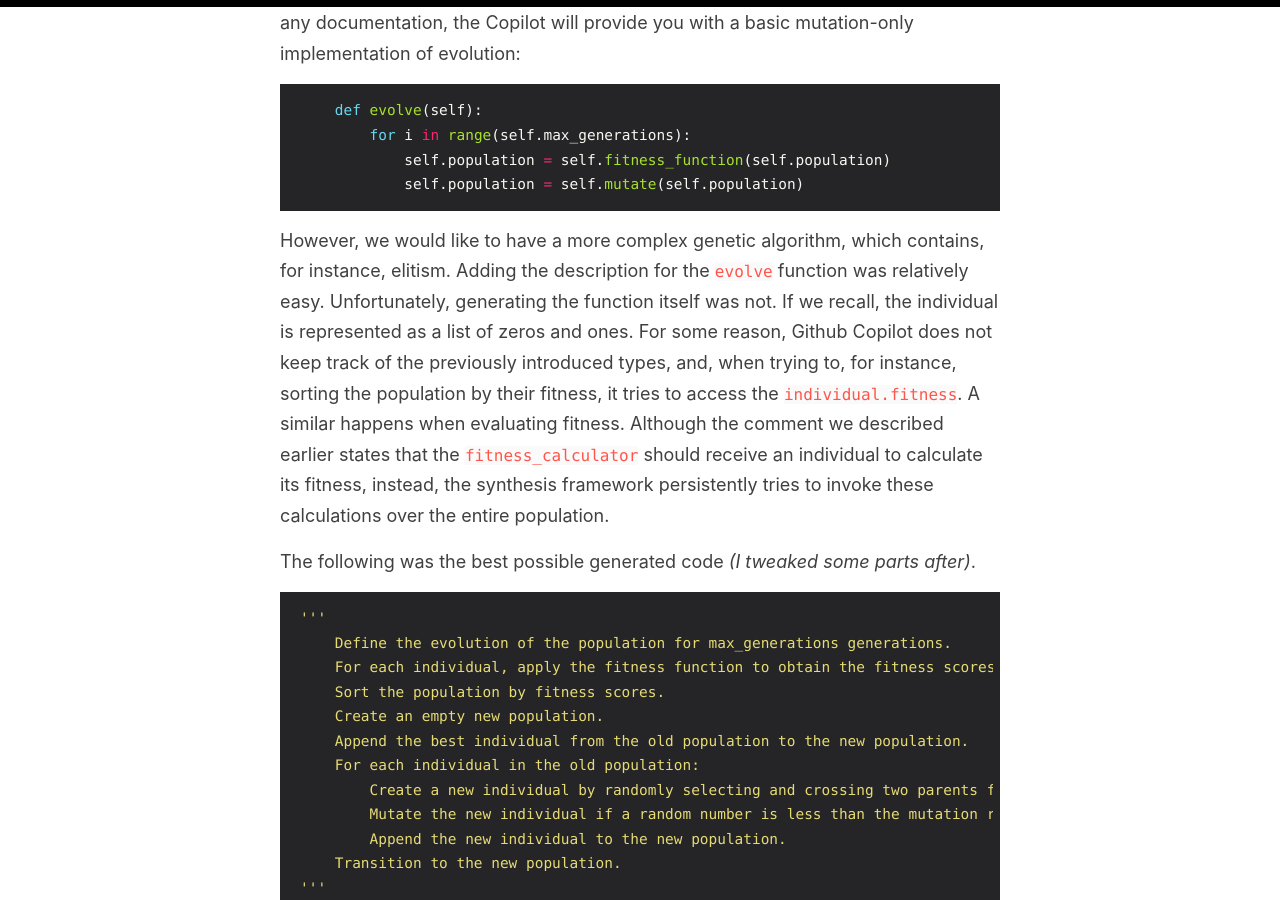
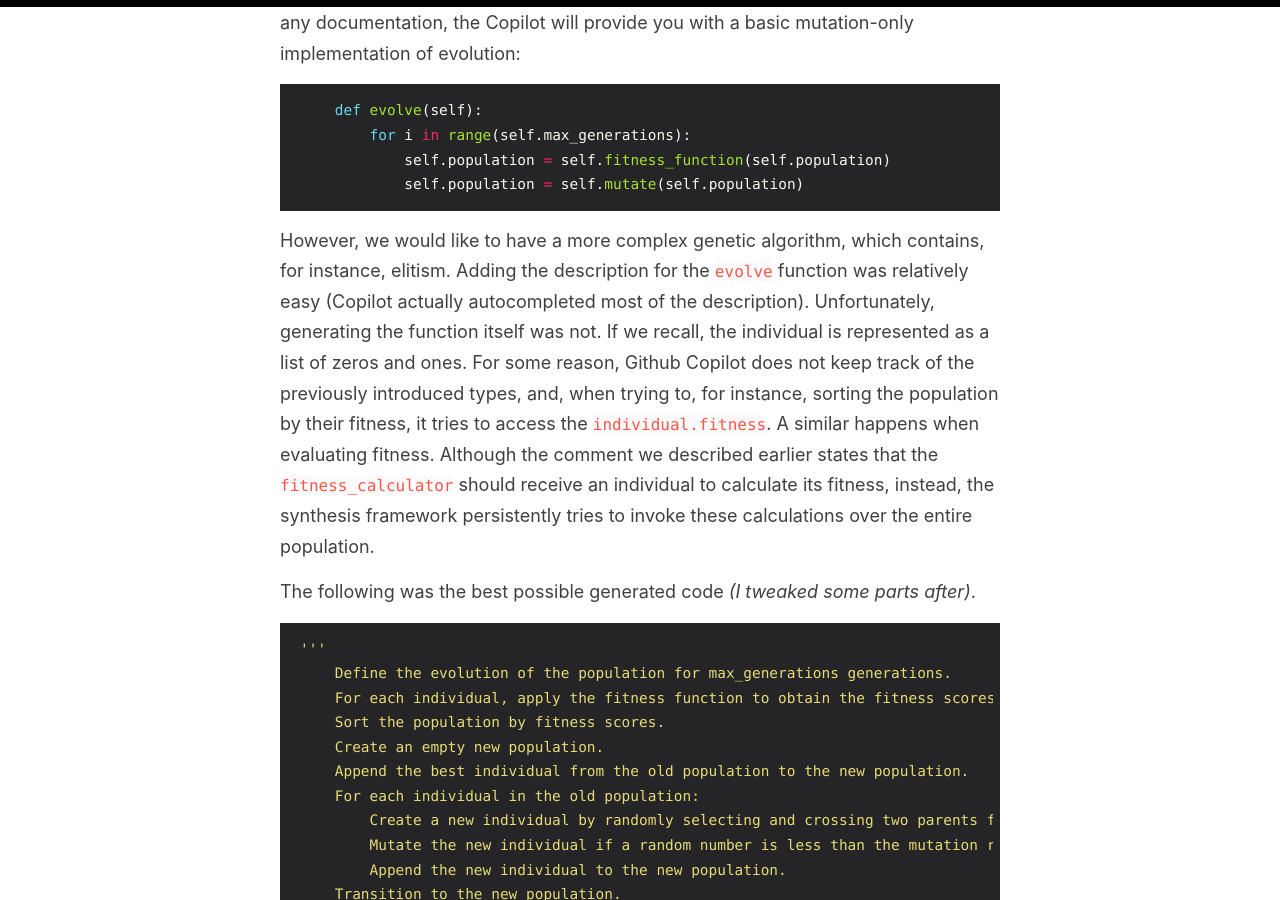
Before and after one commit to pcanelas/pcanelas.github.io, a Jekyll site: the page built from _posts/2021-7-21-githubcopilot.md, in a window 1280 px wide and 900 px high, scrolled down 4586 px. Built offline with Jekyll 4.4.1, drawn with Linux system fonts in a browser that asks for light colours.

Commit message:
Updated text

````diff
--- a/_posts/2021-7-21-githubcopilot.md
+++ b/_posts/2021-7-21-githubcopilot.md
@@ -140,7 +140,7 @@ The final step before we define the genetic operators is the evolution itself. W
             self.population = self.mutate(self.population)
 ```
 
-However, we would like to have a more complex genetic algorithm, which contains, for instance, elitism. Adding the description for the `evolve` function was relatively easy. Unfortunately, generating the function itself was not. If we recall, the individual is represented as a list of zeros and ones. For some reason, Github Copilot does not keep track of the previously introduced types, and, when trying to, for instance, sorting the population by their fitness, it tries to access the `individual.fitness`.  A similar happens when evaluating fitness. Although the comment we described earlier states that the `fitness_calculator` should receive an individual to calculate its fitness, instead, the synthesis framework persistently tries to invoke these calculations over the entire population.
+However, we would like to have a more complex genetic algorithm, which contains, for instance, elitism. Adding the description for the `evolve` function was relatively easy (Copilot actually autocompleted most of the description). Unfortunately, generating the function itself was not. If we recall, the individual is represented as a list of zeros and ones. For some reason, Github Copilot does not keep track of the previously introduced types, and, when trying to, for instance, sorting the population by their fitness, it tries to access the `individual.fitness`.  A similar happens when evaluating fitness. Although the comment we described earlier states that the `fitness_calculator` should receive an individual to calculate its fitness, instead, the synthesis framework persistently tries to invoke these calculations over the entire population.
 
 The following was the best possible generated code *(I tweaked some parts after)*.
 
````
